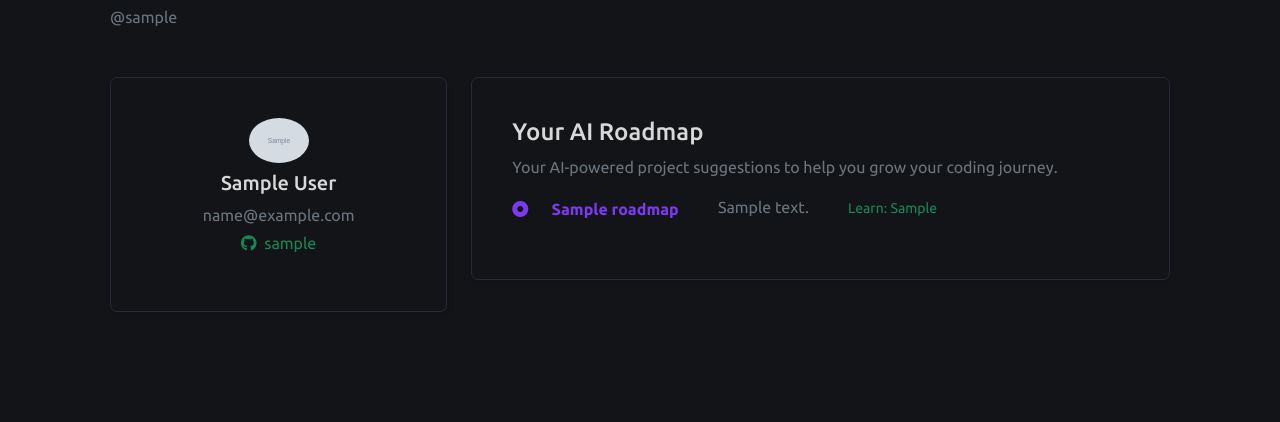
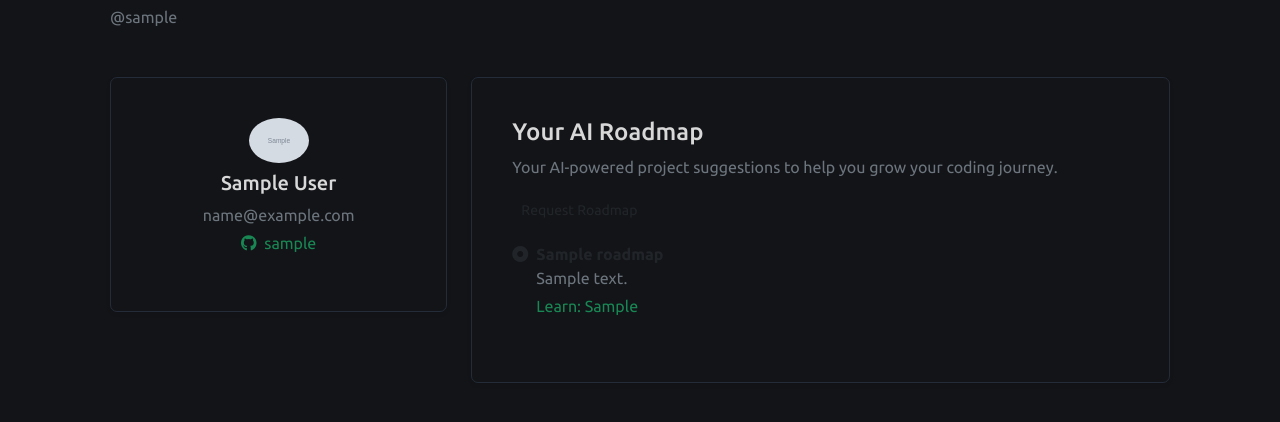
Before and after one commit to katGhost/dev-leaderboard, a Flask app: page /dashboard in a window 1280 px wide. Shown: the part 168-590 px from the top of the page. Run offline with Flask 3, Linux system fonts and the light colour scheme; the visitor is signed in with stand-in values (Sample User, id 1); tables that the repository leaves empty hold one stand-in row (values such as "Sample post"); grey boxes marked "Sample" are stand-in pictures.

Commit message:
fix: align projects suggestions properly, column based

```diff
--- a/app/templates/dashboard.html
+++ b/app/templates/dashboard.html
@@ -44,31 +44,45 @@
                     <p class="text-secondary">
                         Your AI-powered project suggestions to help you grow your coding journey.
                     </p>
+                    <!-- Generate roadmap button -->
+                    <form method="POST" action="{{ url_for('app.generate_roadmap') }}">
+                        <button type="submit" class="btn btn-generate-roadmap btn-sm" onclick="this.disabled=true; this.innerText='Generating...'; this.form.submit();">
+                            Request Roadmap
+                        </button>
+                    </form>
 
                     {% if suggestions %}
-                        <ul class="roadmap-list list-unstyled">
+                        <ul class="roadmap-list list-unstyled mt-3">
                             {% for project in suggestions %}
-                            <div class="roadmap-list-item mb-3">
-                                <i class="fa-solid fa-circle-dot me-2"></i>
-                                <strong>{{ project.title }}</strong>
-                                <p class="ms-4 mb-1 text-secondary">{{ project.description }}</p>
-                                {% if project.learning_outcome %}
-                                    <p class="ms-4 mb-0 text-success" style="font-size: 0.875rem;">
+                                <li class="roadmap-item mb-4">
+
+                                    <!-- Title Row -->
+                                    <div class="d-flex align-items-start">
+                                        <i class="fa-solid fa-circle-dot roadmap-icon me-2 mt-1"></i>
+                                        <strong class="project-title">{{ project.title }}</strong>
+                                    </div>
+
+                                    <!-- Description -->
+                                    <p class="project-desc ms-4 mb-1 text-secondary">
+                                        {{ project.description }}
+                                    </p>
+
+                                    <!-- Learning Outcome -->
+                                    {% if project.learning_outcome %}
+                                    <p class="project-learn ms-4 mb-0 text-success">
                                         Learn: {{ project.learning_outcome }}
                                     </p>
-                                {% endif %}
-                            </div>
+                                    {% endif %}
+
+                                </li>
                             {% endfor %}
                         </ul>
                     {% else %}
-                        <p class="text-secondary">
-                            Connect GitHub to unlock your AI-powered roadmap.
-                        </p>
+                        <p class="text-secondary"> Connect GitHub to unlock your AI-powered roadmap. </p>
                         {% if not user.github_username %}
-                            <a href="{{ url_for('app.github_login') }}" class="btn btn-dark btn-sm">
-                                <i class="fa-brands fa-github me-1"></i>
-                                Connect GitHub
-                            </a>
+                        <a href="{{ url_for('app.github_login') }}" class="btn btn-dark btn-sm">
+                            <i class="fa-brands fa-github me-1"></i> Connect GitHub
+                        </a>
                         {% endif %}
                     {% endif %}
                 </div>
```
